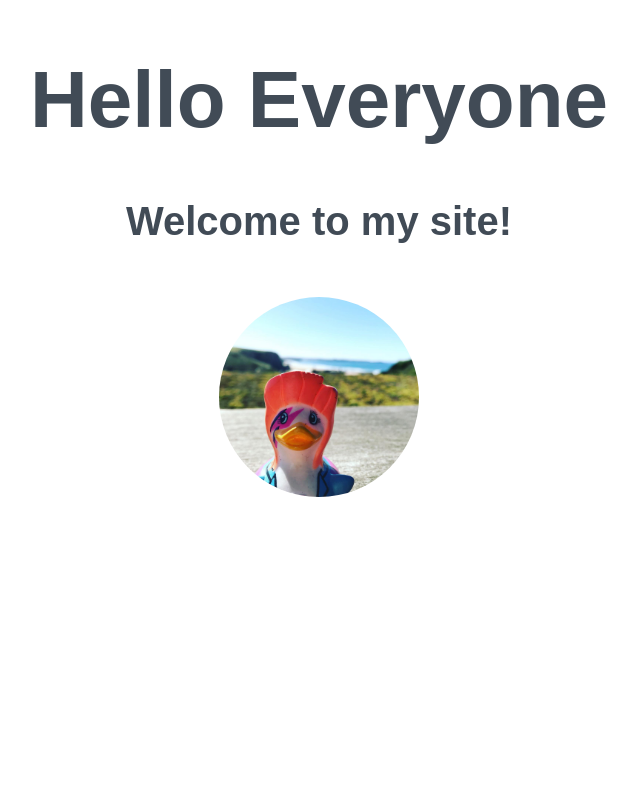
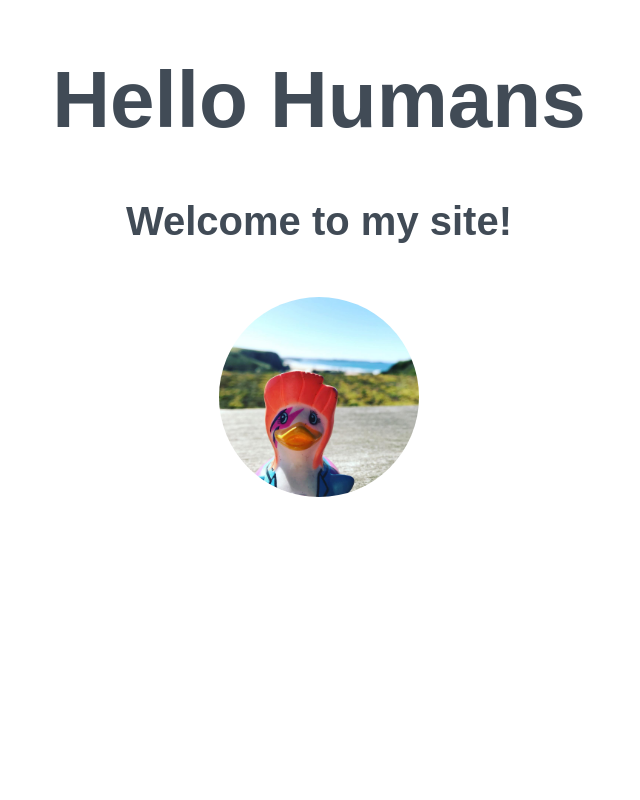
Before and after one commit to JustBeArt/beginners-week-one-master, a plain HTML site: page index.html in a window 1280 px wide. Shown: the top 800 px of the page, without its empty margins (321-961 px from the left). Drawn offline with Linux system fonts and the light colour scheme.

Commit message:
Update index.html
updated line 9 to Hello Humans

```diff
--- a/index.html
+++ b/index.html
@@ -6,7 +6,7 @@
 </head>
 <body>
 <div>
-<h1>Hello Everyone</h1>
+<h1>Hello Humans</h1>
 <h2>Welcome to my site!</h2>
 <img src="./duck.jpg" alt="A local image" width="200px">
 </div>
```
